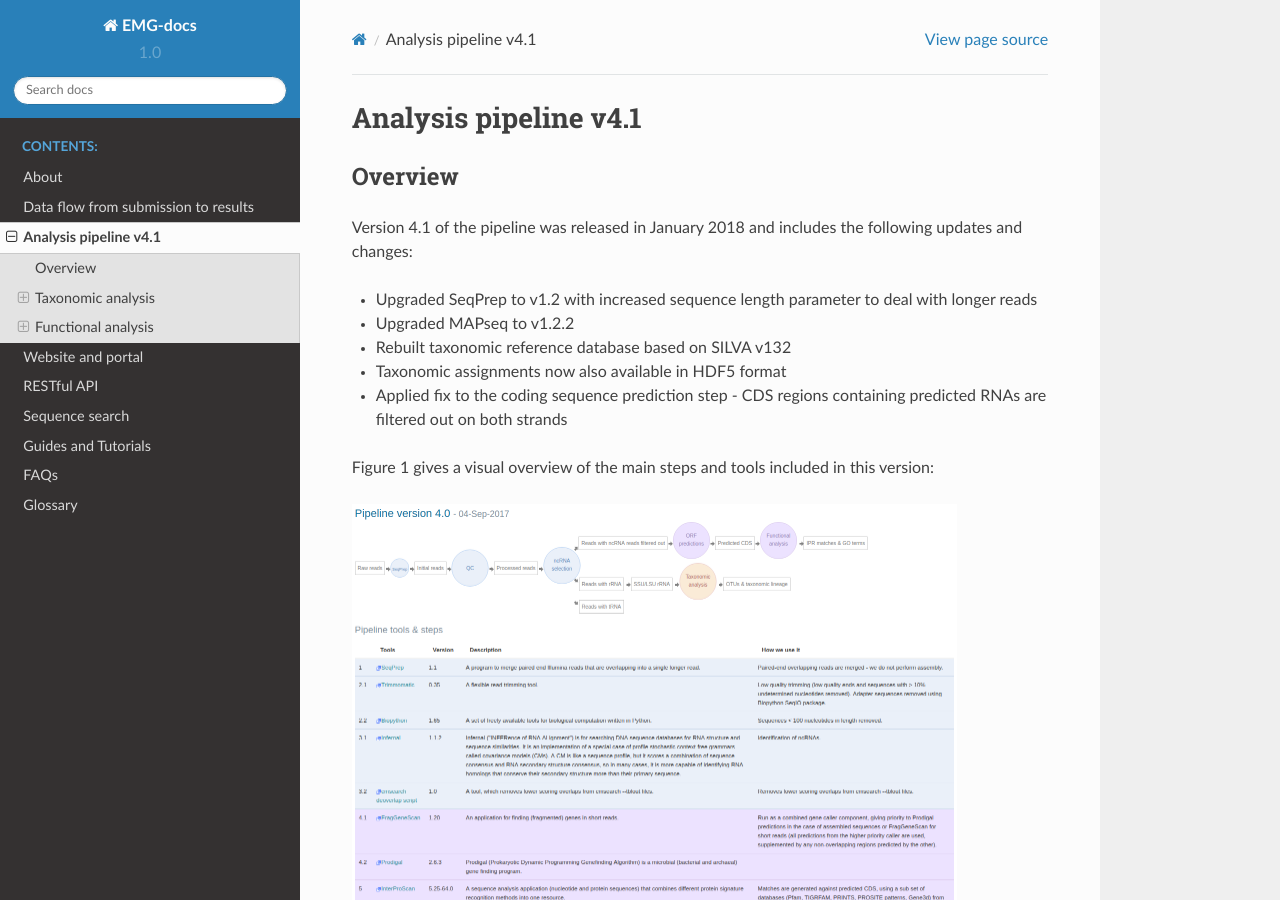
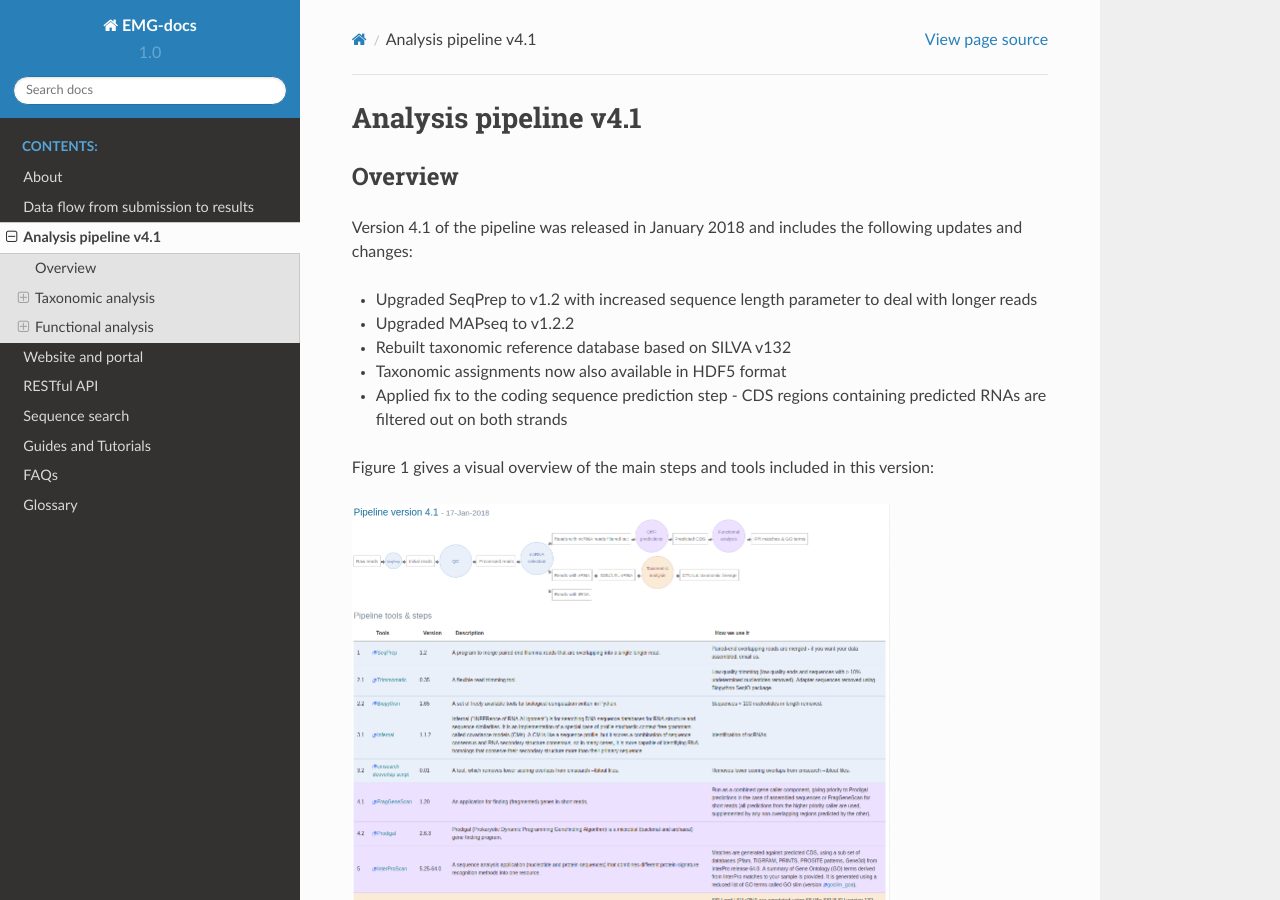
Before and after one commit to EBI-Metagenomics/EMG-docs, a Sphinx documentation site: the page built from docs/analysis.rst, in a window 1280 px wide and 900 px high. Built offline with Sphinx 7.4.7 and the Read the Docs theme 2.0.0, drawn with Linux system fonts in a browser that asks for light colours.

Commit message:
Update analysis.rst

```diff
--- a/docs/analysis.rst
+++ b/docs/analysis.rst
@@ -17,7 +17,7 @@
 
 Figure 1 gives a visual overview of the main steps and tools included in this version:
 
-.. figure:: images/pipeline_v4.0_overview.png
+.. figure:: images/pipeline_v4.1b_overview.png
    :scale: 50 %
 
 **Figure 1**. Overview of steps and tools included in pipeline v4.1
```
